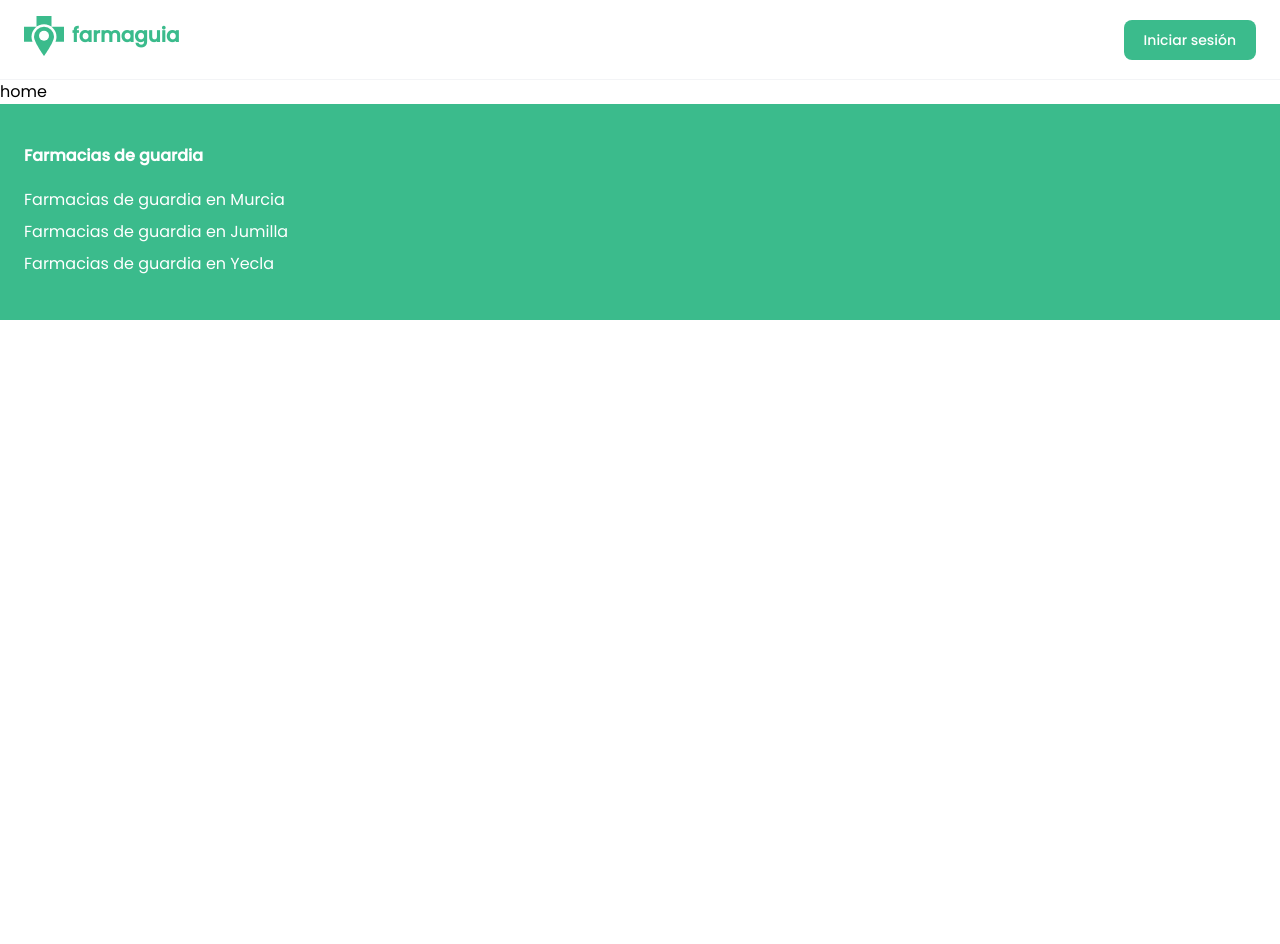
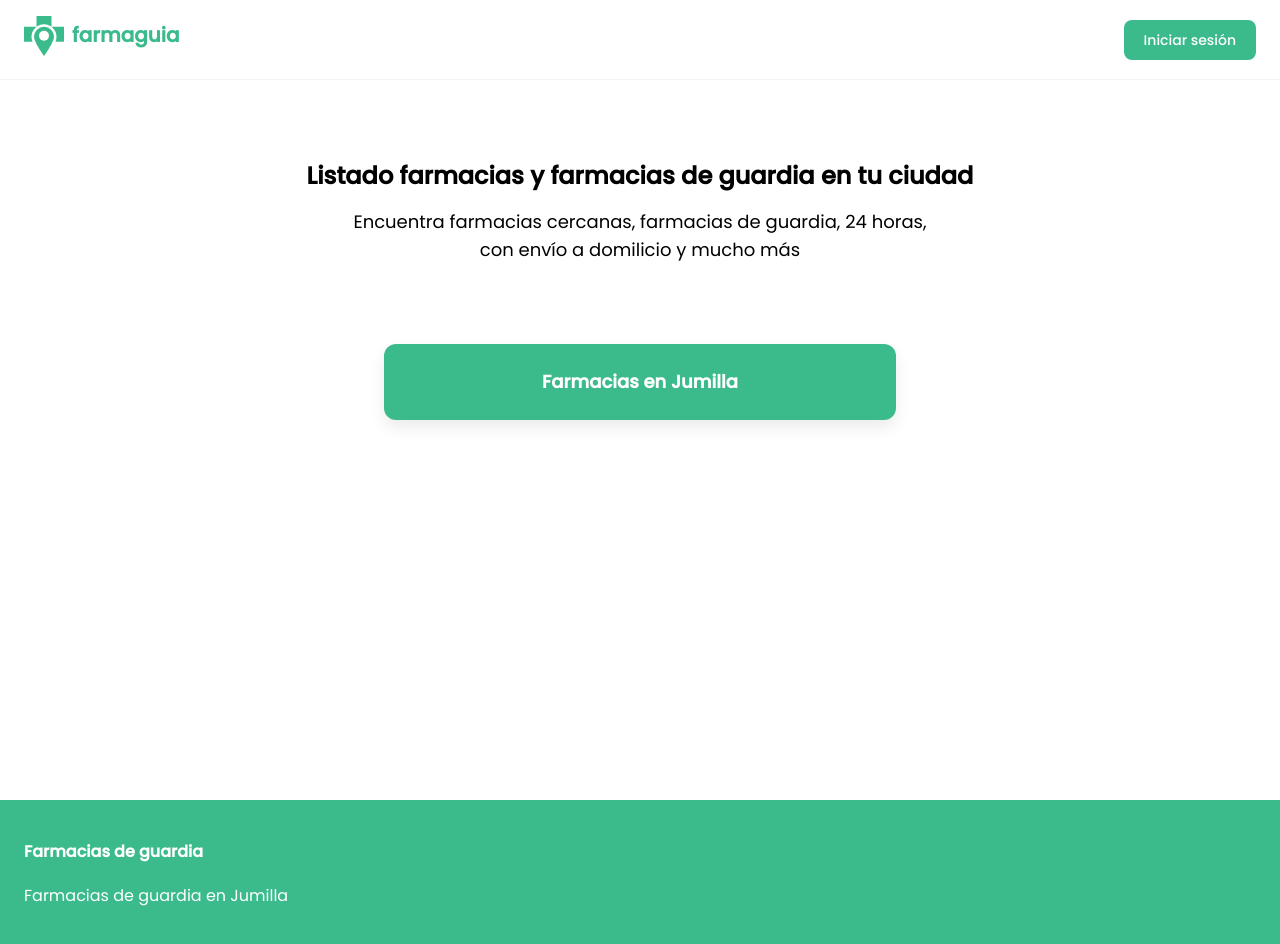
Before and after one commit to klaufel/farmaguia-front, a Next.js app: page / in a window 1280 px wide. Shown: the top 944 px of the page. Before the commit the page ends 800 px from the top, so only its background shows below. Built offline with nearby package versions, Linux system fonts and the light colour scheme.

Commit message:
add home

```diff
--- a/src/components/footer/index.tsx
+++ b/src/components/footer/index.tsx
@@ -1,9 +1,9 @@
 import Link from 'next/link';
 
 const links = [
-  { url: '/murcia', title: 'Murcia' },
+  // { url: '/murcia', title: 'Murcia' },
   { url: '/murcia/jumilla', title: 'Jumilla' },
-  { url: '/murcia/yecla', title: 'Yecla' },
+  // { url: '/murcia/yecla', title: 'Yecla' },
 ];
 
 export default function Footer() {
--- a/src/containers/home/index.tsx
+++ b/src/containers/home/index.tsx
@@ -1,3 +1,28 @@
+import Link from 'next/link';
+
 export default function ContainerHome({}) {
-  return <div className="flex">home</div>;
+  return (
+    <div
+      className="container py-10 px-4 sm:px-6 mx-auto pt-20 pb-40"
+      style={{ minHeight: 'calc(100vh - 5rem)' }}
+    >
+      <div className="text-center mb-20">
+        <h1 className="text-lg md:text-2xl font-semibold text-black mb-4">
+          Listado farmacias y farmacias de guardia en tu ciudad
+        </h1>
+        <p className="text-lg max-w-xl m-auto">
+          Encuentra farmacias cercanas, farmacias de guardia, 24 horas, con
+          envío a domilicio y mucho más
+        </p>
+      </div>
+
+      <Link href="/murcia/jumilla">
+        <a className="flex bg-primary p-4 sm:p-6 shadow-card rounded-xl cursor-pointer max-w-lg m-auto items-center justify-center">
+          <h2 className="text-lg font-semibold text-white">
+            Farmacias en Jumilla
+          </h2>
+        </a>
+      </Link>
+    </div>
+  );
 }
```
